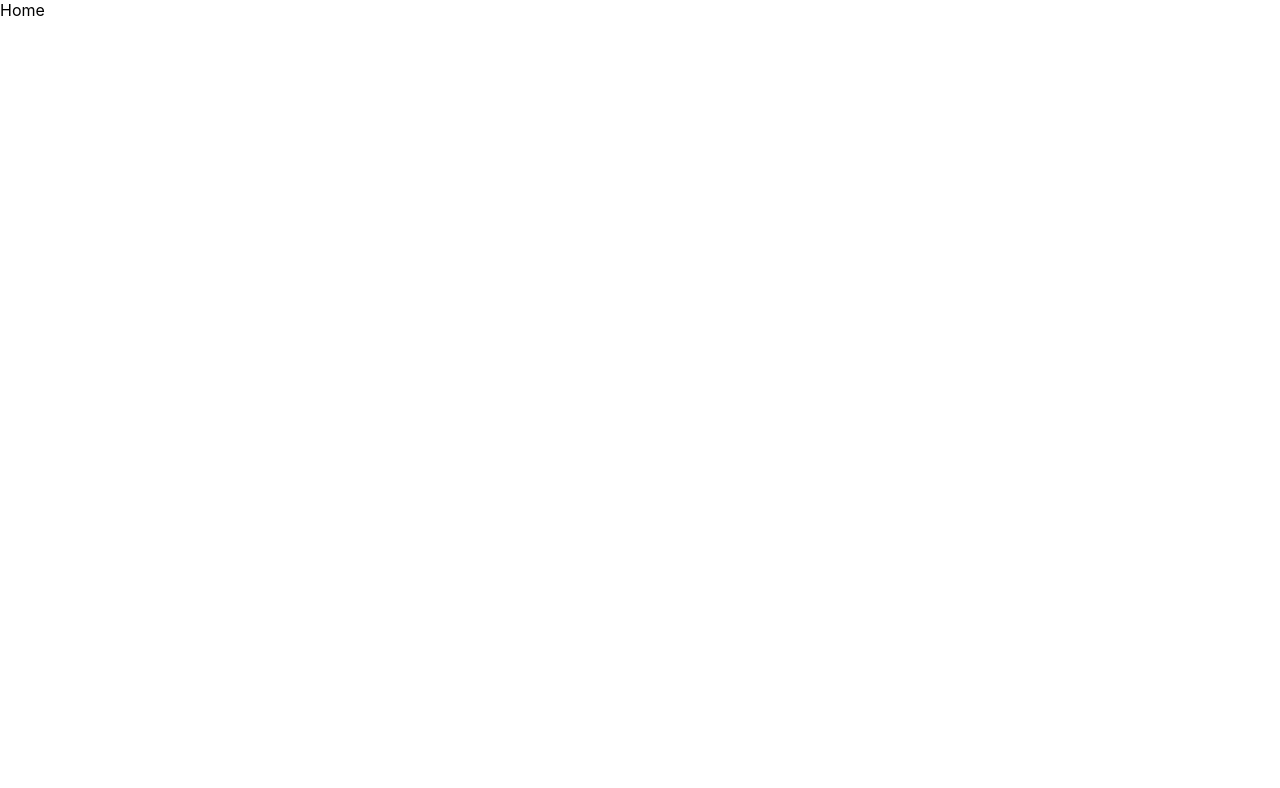
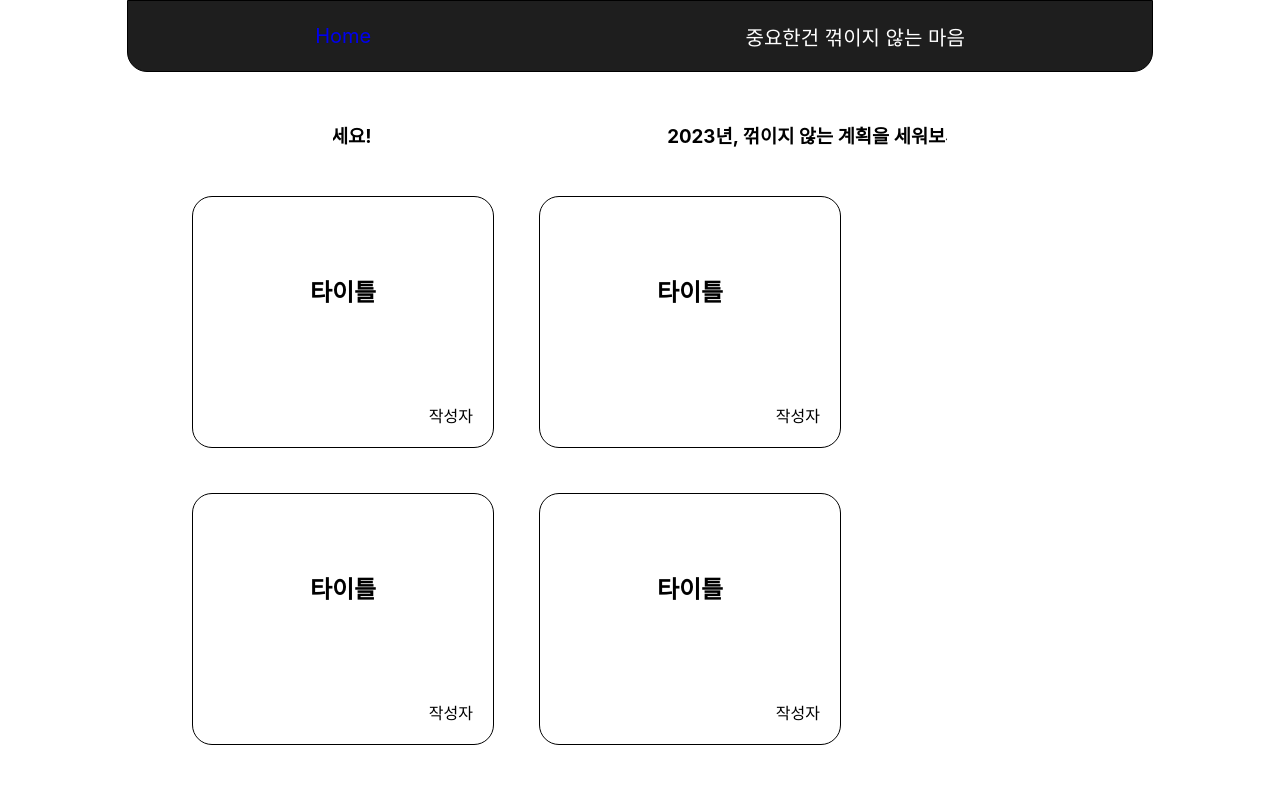
Before and after one commit to DahyeJang/week-3-unbreakable-heart, a React (Create React App) app: page / in a window 1280 px wide. Shown: the top 788 px of the page. Built offline with nearby package versions, Linux system fonts and the light colour scheme.

Commit message:
홈 수정

```diff
--- a/src/pages/Home.js
+++ b/src/pages/Home.js
@@ -1,7 +1,102 @@
 import React from "react";
+import styled from "styled-components";
+import Marquee from "react-fast-marquee";
+import Header from "../components/Header";
 
 const Home = () => {
-  return <div>Home</div>;
+  return (
+    <div>
+      <div>
+        <Header />
+        <MainForm>
+          <MarqueeW>
+            <Marquee gradientWidth={0}>
+              <h3>2023년, 꺾이지 않는 계획을 세워보세요! </h3>
+            </Marquee>
+          </MarqueeW>
+          {/* <CustomButton>글쓰기</CustomButton> */}
+        </MainForm>
+        <Test>
+          <StBox>
+            <BoxH2>타이틀</BoxH2>
+            <BoxP>작성자</BoxP>
+          </StBox>
+          <StBox>
+            <BoxH2>타이틀</BoxH2>
+            <BoxP>작성자</BoxP>
+          </StBox>
+          <StBox>
+            <BoxH2>타이틀</BoxH2>
+            <BoxP>작성자</BoxP>
+          </StBox>
+          <StBox>
+            <BoxH2>타이틀</BoxH2>
+            <BoxP>작성자</BoxP>
+          </StBox>
+          <StBox>
+            <BoxH2>타이틀</BoxH2>
+            <BoxP>작성자</BoxP>
+          </StBox>
+          <StBox>
+            <BoxH2>타이틀</BoxH2>
+            <BoxP>작성자</BoxP>
+          </StBox>
+        </Test>
+      </div>
+    </div>
+  );
 };
 
 export default Home;
+
+// const AllBackGroundColor = styled.div`
+//   max-width: 100%;
+//   max-height: 100vh;
+//   background-color: #fffbe6;
+// `;
+
+const MainForm = styled.form`
+  width: 80%;
+  margin: 30px auto 0;
+  /* border: 1px solid black; */
+  display: flex;
+  flex-direction: row;
+  justify-content: space-around;
+  align-items: center;
+  border-radius: 20px;
+`;
+
+const Test = styled.div`
+  margin: 30px auto 0;
+  display: flex;
+  flex-direction: row;
+  flex-wrap: wrap;
+  width: 70%;
+  gap: 45px;
+`;
+
+const MarqueeW = styled.div`
+  width: 60%;
+`;
+
+const StBox = styled.div`
+  width: 300px;
+  height: 250px;
+  display: flex;
+  flex-direction: column;
+  border: 1px solid black;
+  border-radius: 20px;
+`;
+
+const BoxH2 = styled.h2`
+  display: flex;
+  justify-content: center;
+  align-items: center;
+  height: 70%;
+`;
+
+const BoxP = styled.p`
+  display: flex;
+  justify-content: end;
+  margin: 20px;
+`;
```
